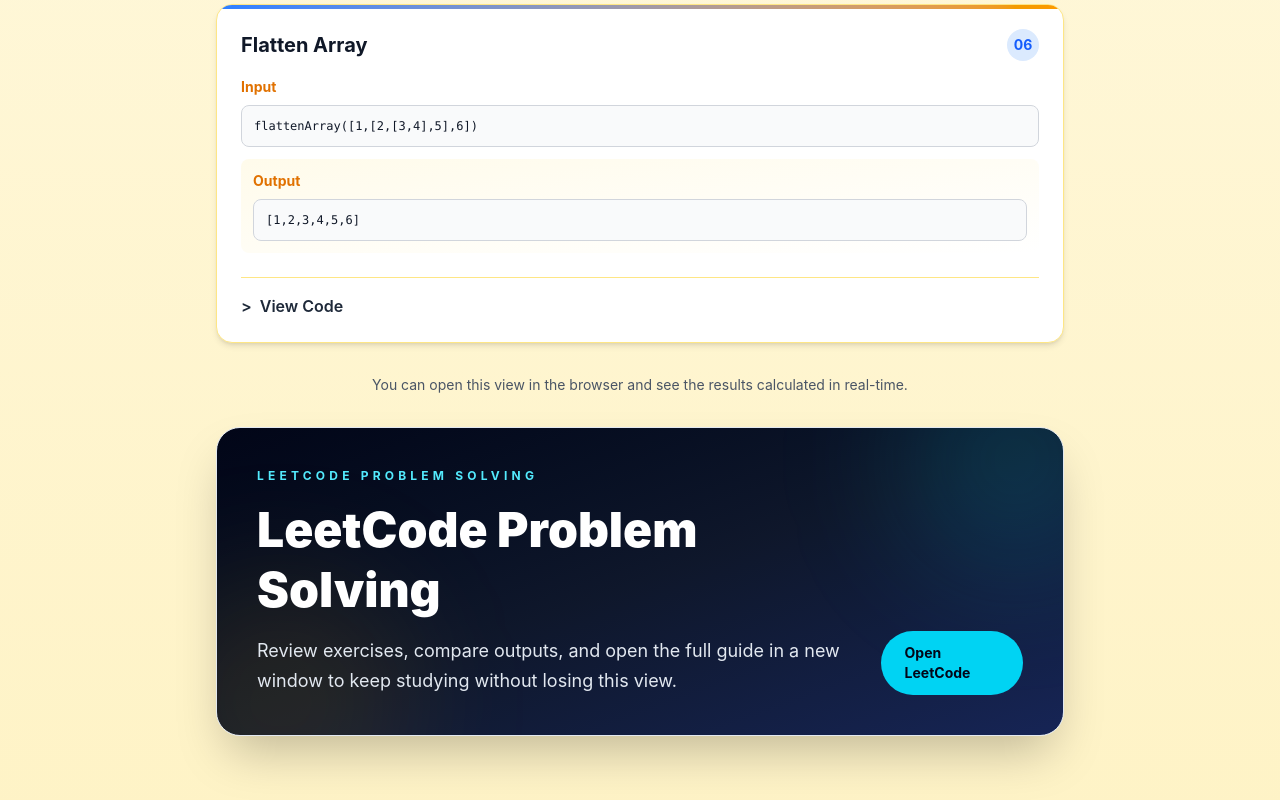
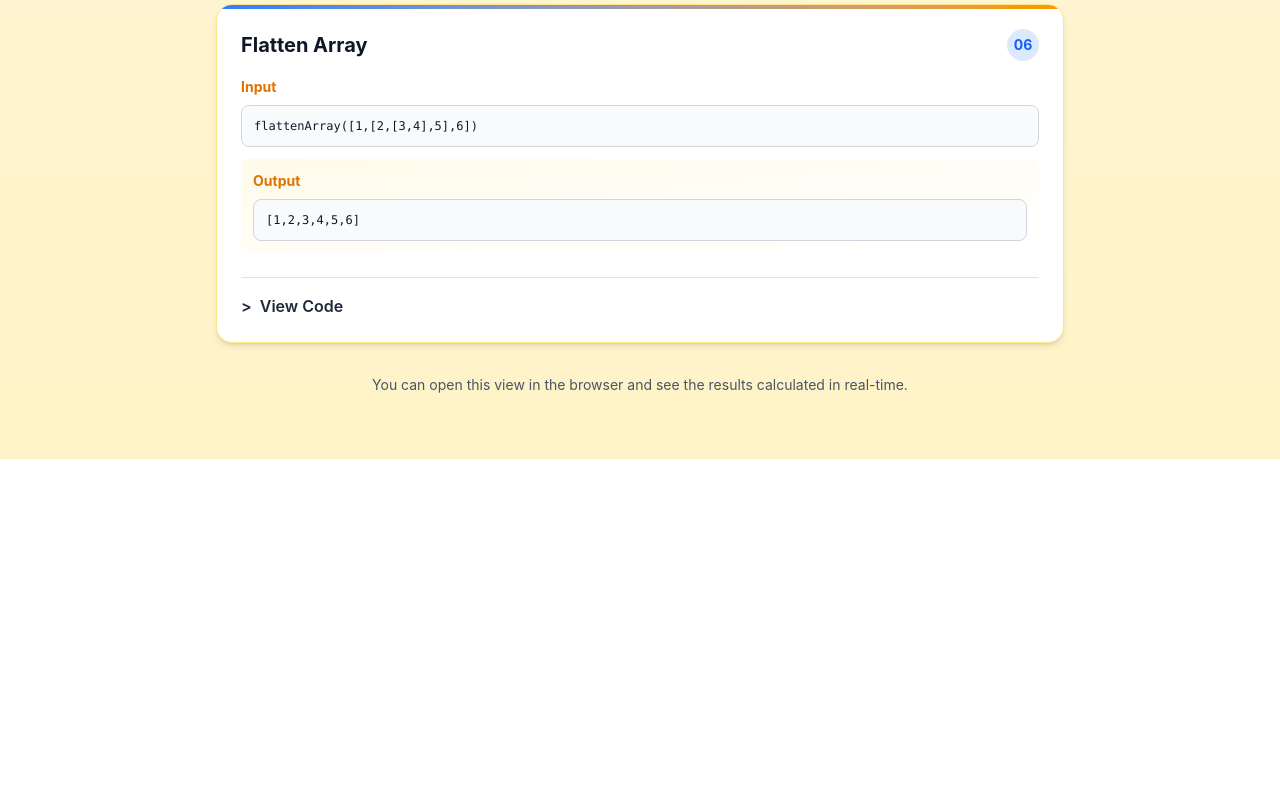
Before and after one commit to Teloxa/JavaScript-Review, a Vue app: page / in a window 1280 px wide. Shown: the part 2876-3676 px from the top of the page. After the commit the page ends 3335 px from the top, so only its background shows below. Built offline with nearby package versions, Linux system fonts and the light colour scheme.

Commit message:
refactor(HomeView): comment out unused section for improved readability

```diff
--- a/src/views/HomeView.vue
+++ b/src/views/HomeView.vue
@@ -103,7 +103,7 @@
 
     <p class="mt-8 text-center text-sm text-gray-600">You can open this view in the browser and see the results calculated in real-time.</p>
 
-    <section class="relative mt-8 overflow-hidden rounded-3xl border border-slate-200 bg-gradient-to-br from-slate-950 via-slate-900 to-blue-950 p-8 text-white shadow-2xl sm:p-10">
+    <!-- <section class="relative mt-8 overflow-hidden rounded-3xl border border-slate-200 bg-gradient-to-br from-slate-950 via-slate-900 to-blue-950 p-8 text-white shadow-2xl sm:p-10">
       <div class="pointer-events-none absolute -right-16 -top-20 h-56 w-56 rounded-full bg-cyan-400/15 blur-3xl"></div>
       <div class="pointer-events-none absolute -bottom-24 -left-16 h-64 w-64 rounded-full bg-amber-400/10 blur-3xl"></div>
 
@@ -123,6 +123,6 @@
           Open LeetCode
         </RouterLink>
       </div>
-    </section>
+    </section> -->
   </main>
 </template>
```
